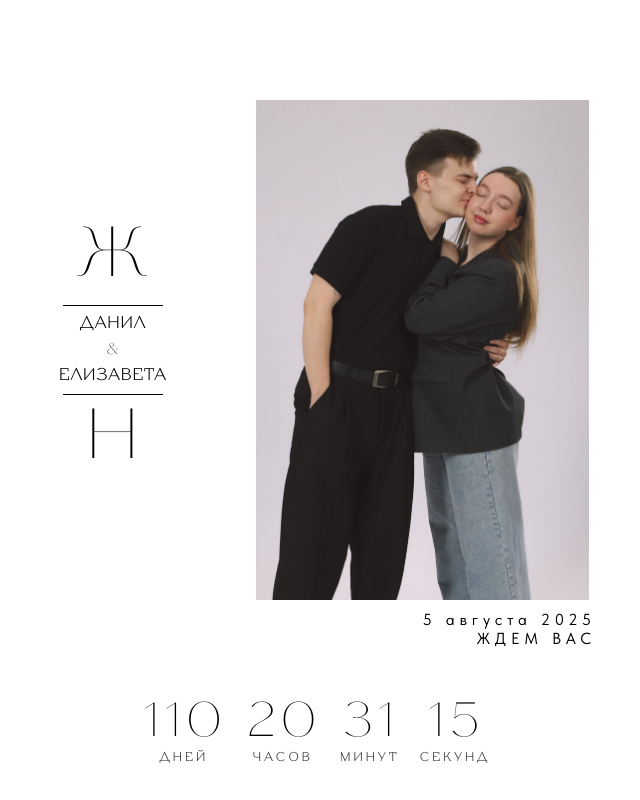
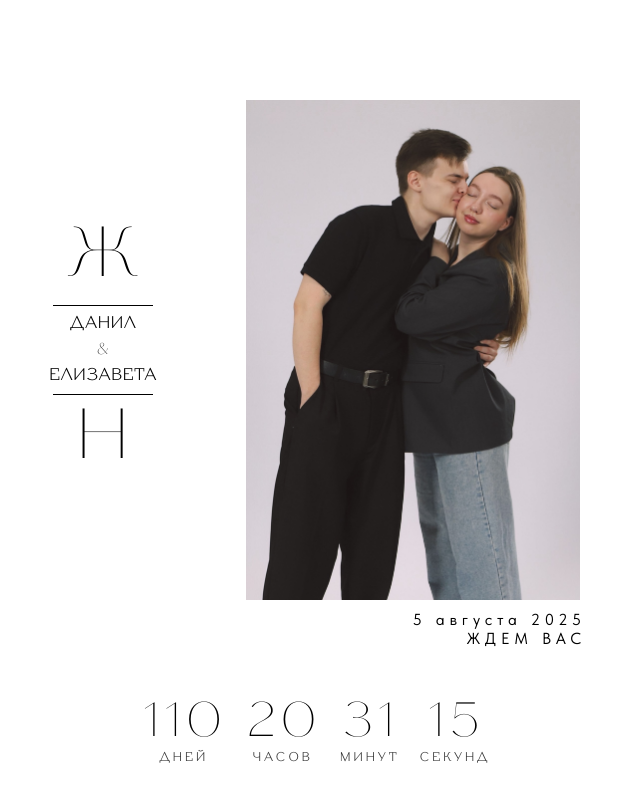
Before and after one commit to jzybd/Wedding, a plain HTML site: page index.html in a window 1280 px wide. Shown: the top 800 px of the page, without its empty margins (324-964 px from the left). Drawn offline with nearby package versions, Linux system fonts and the light colour scheme.

Commit message:
smth else

```diff
--- a/style.css
+++ b/style.css
@@ -69,7 +69,7 @@ body {
     flex-direction: column;
     justify-content: center;
     align-items: center;
-    width: 33.3%;
+    width: 30%;
     gap: 10px;
 }
 
@@ -92,7 +92,7 @@ body {
     display: flex;
     flex-direction: column;
     align-items: end;
-    width: 66.6%;
+    width: 70%;
     max-height: 500px;
 }
 
@@ -107,7 +107,7 @@ body {
     flex-wrap: nowrap;
     flex-direction: column;
     align-items: end;
-    margin: 10px 20px 0px 0px;
+    margin: 10px 30px 0px 0px;
     font-size: 12pt;
     letter-spacing: 0.3em;
 }
@@ -329,7 +329,7 @@ h1 {
     display: flex;
     flex-direction: column;
     align-items: flex-start;
-    font-weight: 600;
+    font-weight: 500;
     letter-spacing: 0.05em;
     gap: 8px;
 }
```
Also changed, not shown: index.html (+0 -7 lines).
